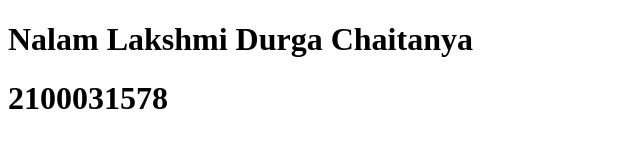
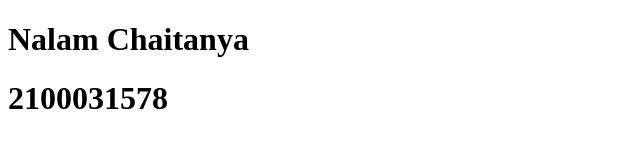
Before and after one commit to chaitanyanalam23/ABOUTME, a plain HTML site: page INDEX.html in a window 1280 px wide. Shown: the whole page, without its empty margins (0-640 px from the left). Drawn offline with Linux system fonts and the light colour scheme.

Commit message:
Edited Chaitanya File

```diff
--- a/INDEX.html
+++ b/INDEX.html
@@ -5,7 +5,7 @@
     <title>MYINFO</title>
   </head>
   <body>
-    <h1>Nalam Lakshmi Durga Chaitanya</h1>
+    <h1>Nalam Chaitanya</h1>
     <h1>2100031578</h1>
   </body>
 </html>
```
